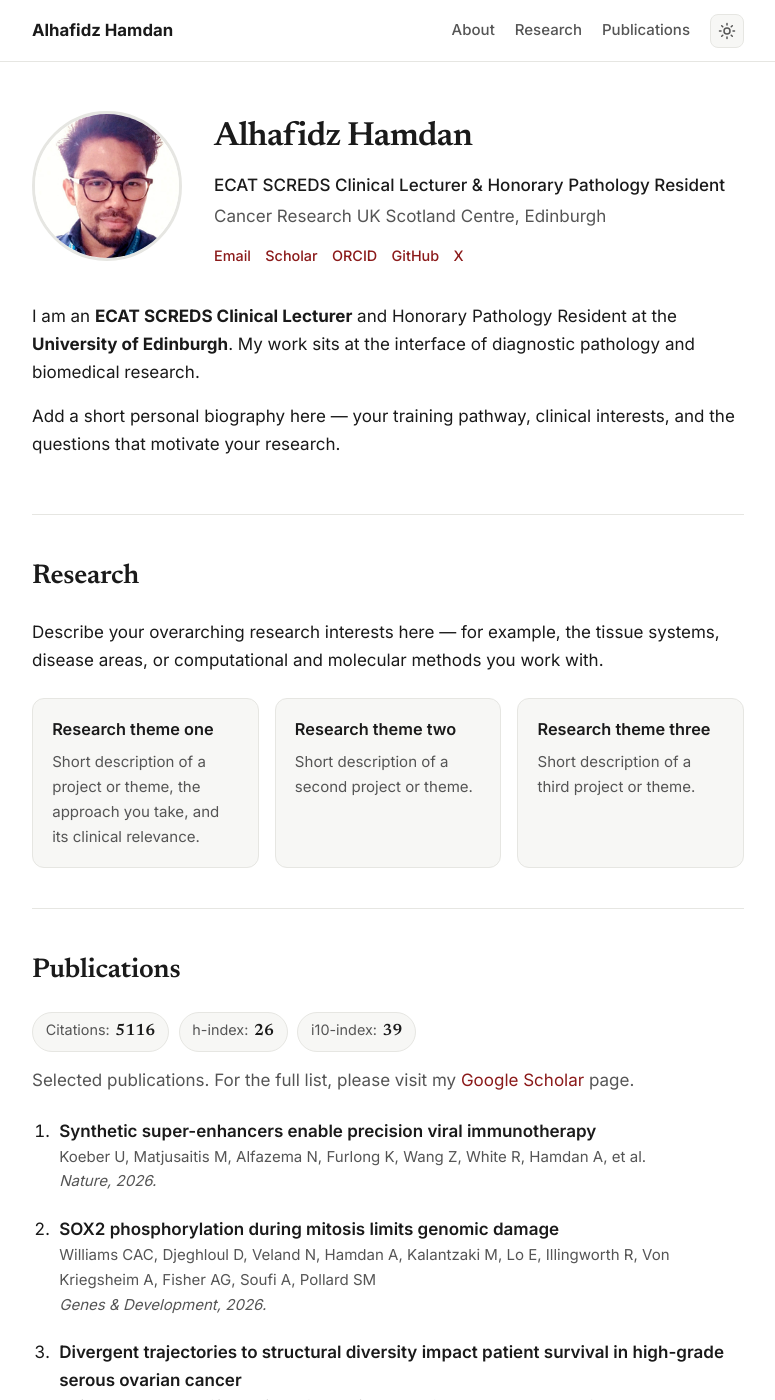
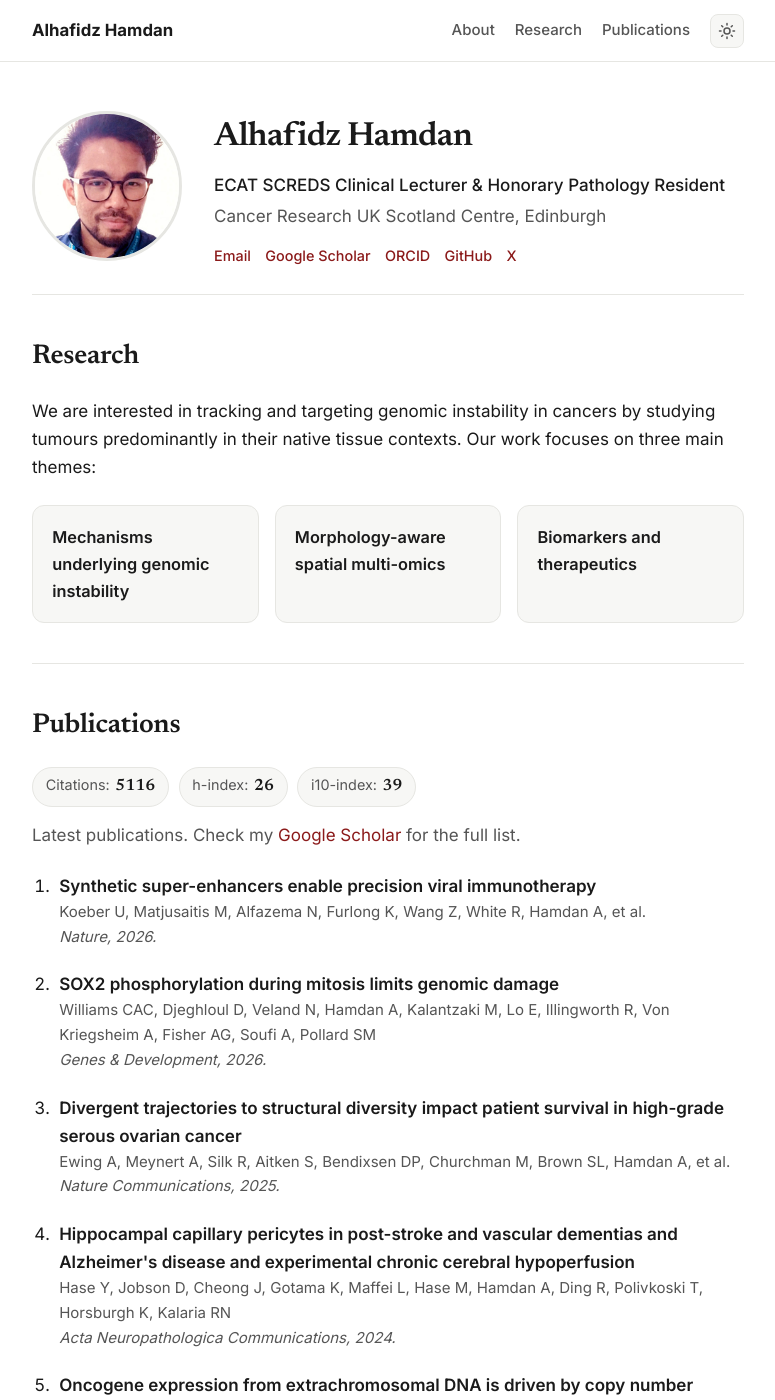
Before and after one commit to alhafidzhamdan/alhafidzhamdan.github.io, a Jekyll site: the page built from index.html, in a window 1280 px wide and 1400 px high. Shown: the whole window, without its empty margins (252-1027 px from the left). Built offline with Jekyll 4.4.1, drawn with Linux system fonts in a browser that asks for light colours.

Commit message:
Add research themes; remove bio; update pub lead; unlink metrics (keep tooltip); rename Scholar link

```diff
--- a/assets/css/style.css
+++ b/assets/css/style.css
@@ -172,6 +172,7 @@ a:hover { color: var(--accent-soft); text-decoration: underline; }
   padding: 1.1rem 1.2rem;
 }
 .research-card h3 { margin: 0 0 0.45rem; font-size: 1.02rem; font-weight: 600; }
+.research-card h3:only-child { margin: 0; }
 .research-card p { margin: 0; font-size: 0.94rem; color: var(--text-soft); }
 
 /* Publications ------------------------------------------------------------ */
@@ -193,7 +194,6 @@ a:hover { color: var(--accent-soft); text-decoration: underline; }
   font-size: 0.9rem;
   transition: border-color 0.15s ease;
 }
-.scholar-stats:hover .stat { border-color: var(--accent); }
 .scholar-stats .stat-label { color: var(--text-soft); }
 .scholar-stats .stat-num {
   font-family: var(--font-serif);
--- a/index.html
+++ b/index.html
@@ -15,7 +15,7 @@ layout: default
 
     <div class="social">
       {% if site.author.email != "" %}<a href="mailto:{{ site.author.email }}" aria-label="Email" title="Email">Email</a>{% endif %}
-      {% if site.social.scholar != "" %}<a href="{{ site.social.scholar }}" aria-label="Google Scholar" title="Google Scholar" target="_blank" rel="noopener">Scholar</a>{% endif %}
+      {% if site.social.scholar != "" %}<a href="{{ site.social.scholar }}" aria-label="Google Scholar" title="Google Scholar" target="_blank" rel="noopener">Google Scholar</a>{% endif %}
       {% if site.social.orcid != "" %}<a href="{{ site.social.orcid }}" aria-label="ORCID" title="ORCID" target="_blank" rel="noopener">ORCID</a>{% endif %}
       {% if site.social.github != "" %}<a href="{{ site.social.github }}" aria-label="GitHub" title="GitHub" target="_blank" rel="noopener">GitHub</a>{% endif %}
       {% if site.social.twitter != "" %}<a href="{{ site.social.twitter }}" aria-label="X (Twitter)" title="X (Twitter)" target="_blank" rel="noopener">X</a>{% endif %}
@@ -25,41 +25,24 @@ layout: default
   </div>
 </section>
 
-<section class="bio">
-  <p>
-    I am an <strong>ECAT SCREDS Clinical Lecturer</strong> and Honorary Pathology
-    Resident at the <strong>University of Edinburgh</strong>. My work sits at the
-    interface of diagnostic pathology and biomedical research.
-  </p>
-  <p>
-    <!-- EDIT ME: Add a couple of sentences about your background, training, and what
-         drew you to clinical academic pathology. -->
-    Add a short personal biography here — your training pathway, clinical interests,
-    and the questions that motivate your research.
-  </p>
-</section>
-
 <!-- ============================ RESEARCH ============================ -->
 <section id="research" class="section">
   <h2>Research</h2>
   <p>
-    <!-- EDIT ME: One paragraph overview of your research programme. -->
-    Describe your overarching research interests here — for example, the tissue systems,
-    disease areas, or computational and molecular methods you work with.
+    We are interested in tracking and targeting genomic instability in cancers by
+    studying tumours predominantly in their native tissue contexts. Our work focuses
+    on three main themes:
   </p>
 
   <div class="research-grid">
     <div class="research-card">
-      <h3>Research theme one</h3>
-      <p>Short description of a project or theme, the approach you take, and its clinical relevance.</p>
+      <h3>Mechanisms underlying genomic instability</h3>
     </div>
     <div class="research-card">
-      <h3>Research theme two</h3>
-      <p>Short description of a second project or theme.</p>
+      <h3>Morphology-aware spatial multi-omics</h3>
     </div>
     <div class="research-card">
-      <h3>Research theme three</h3>
-      <p>Short description of a third project or theme.</p>
+      <h3>Biomarkers and therapeutics</h3>
     </div>
   </div>
 </section>
@@ -68,17 +51,16 @@ layout: default
 <section id="publications" class="section">
   <h2>Publications</h2>
   {% if site.data.scholar %}
-  <a class="scholar-stats" href="{{ site.social.scholar }}" target="_blank" rel="noopener"
-     title="Google Scholar metrics — as of {{ site.data.scholar.as_of }}">
+  <div class="scholar-stats" title="Google Scholar metrics — as of {{ site.data.scholar.as_of }}">
     <span class="stat"><span class="stat-label">Citations:</span> <span class="stat-num">{{ site.data.scholar.citations }}</span></span>
     <span class="stat"><span class="stat-label">h-index:</span> <span class="stat-num">{{ site.data.scholar.h_index }}</span></span>
     <span class="stat"><span class="stat-label">i10-index:</span> <span class="stat-num">{{ site.data.scholar.i10_index }}</span></span>
-  </a>
+  </div>
   {% endif %}
 
   <p class="section-lead">
-    Selected publications. For the full list, please visit my
-    <a href="{{ site.social.scholar }}" target="_blank" rel="noopener">Google Scholar</a> page.
+    Latest publications. Check my
+    <a href="{{ site.social.scholar }}" target="_blank" rel="noopener">Google Scholar</a> for the full list.
   </p>
 
   <ol class="pub-list">
```
